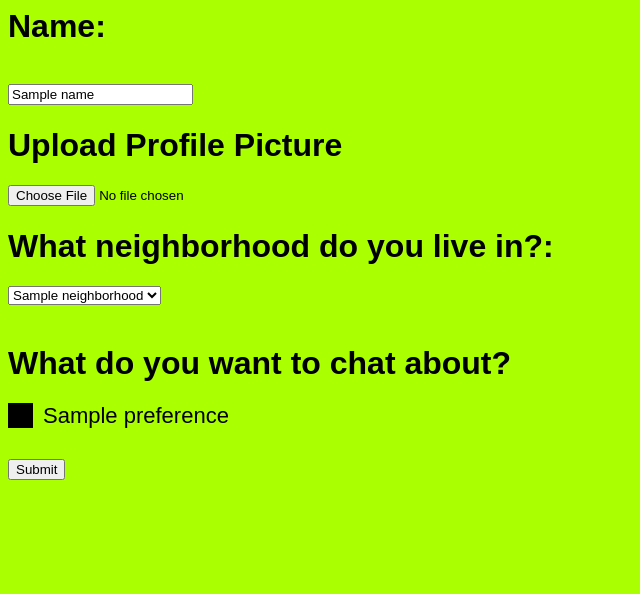
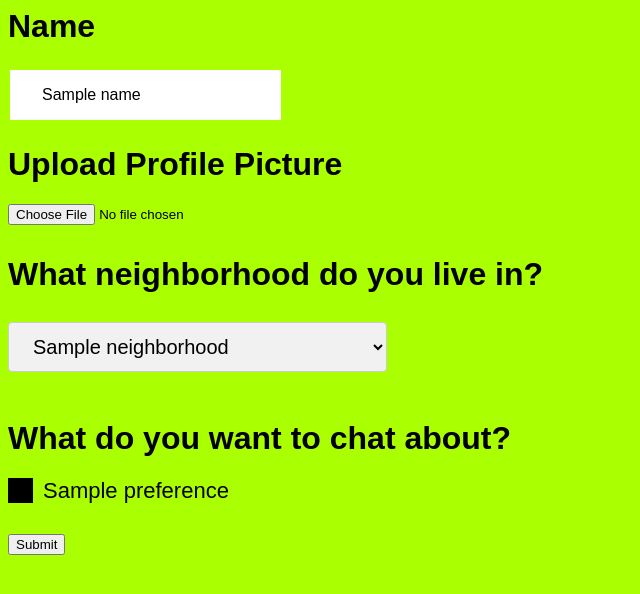
Before and after one commit to lmluck/chatterbreath, a Python web app: template templates/profile-edit.html in a window 1280 px wide. Shown: the top 594 px of the page, without its empty margins (0-640 px from the left). Run offline with Jinja, Linux system fonts and the light colour scheme; the template is opened without the code that fills it: most values are stand-ins (such as "Sample title", 1, 10 or a date in 2020).

Commit message:
css edits

```diff
--- a/static/profile-edit.css
+++ b/static/profile-edit.css
@@ -4,7 +4,6 @@ body {
     font-family: 'Maven Pro', sans-serif;
     font-style: normal;
     font-weight: 300;
-
 }
 
 editor {
@@ -88,71 +87,34 @@ button:hover {
   width: 25px;
   background-color: black;
 }
-.custom-select {
-  position: relative;
-  font-family: Arial;
+
+#dropdown {
+  width: 30%;
+  padding: 12px 20px;
+  margin: 8px 0;
+  display: inline-block;
+  border: 1px solid #ccc;
+  border-radius: 4px;
+  box-sizing: border-box;
+  background: #f1f1f1;
+  font-size: 20px;
 }
 
-/* .custom-select select {
-  display: none; /*hide original SELECT element:*/
-} */
-
-.select-selected {
-  background-color: DodgerBlue;
+input[type=text] {
+    background-color: white;
+    border: none;
+    color: white;
+    padding: 16px 32px;
+    text-decoration: none;
+    margin: 4px 2px;
+    cursor: pointer;
+    font-size: 16px;
+    font-family: 'Maven Pro', sans-serif;
+    font-style: normal;
+    font-weight: 300;
+    color: black;
 }
 
-/*style the arrow inside the select element:*/
-.select-selected:after {
-  position: absolute;
-  content: "";
-  top: 14px;
-  right: 10px;
-  width: 0;
-  height: 0;
-  border: 6px solid transparent;
-  border-color: #fff transparent transparent transparent;
+#file {
+    height: 30px;
 }
-
-/*point the arrow upwards when the select box is open (active):*/
-.select-selected.select-arrow-active:after {
-  border-color: transparent transparent #fff transparent;
-  top: 7px;
-}
-
-/*style the items (options), including the selected item:*/
-.select-items div,.select-selected {
-  color: #ffffff;
-  padding: 8px 16px;
-  border: 1px solid transparent;
-  border-color: transparent transparent rgba(0, 0, 0, 0.1) transparent;
-  cursor: pointer;
-  user-select: none;
-}
-
-/*style items (options):*/
-.select-items {
-  position: absolute;
-  background-color: DodgerBlue;
-  top: 100%;
-  left: 0;
-  right: 0;
-  z-index: 99;
-}
-
-/*hide the items when the select box is closed:*/
-.select-hide {
-  display: none;
-}
-
-.select-items div:hover, .same-as-selected {
-  background-color: rgba(0, 0, 0, 0.1);
-}
-
-.card {
-  box-shadow: 0 4px 8px 0 rgba(0, 0, 0, 0.2);
-  max-width: 400px;
-  margin: auto;
-  text-align: center;
-  font-family: arial;
-  border-radius: 50%;
-}
--- a/templates/chatpage.html
+++ b/templates/chatpage.html
@@ -8,12 +8,12 @@
     <h1>Chatting with {{other_profile}} </h1>
     <br>
 
-
     <iframe src="/chatdisplay" width="1000" height="300"></iframe>
 
     <form method="post" action="/send">
         <br>
-            <input type ="text" name ="chatmsg"> <input type="submit">
+        <input type ="text" name ="chatmsg">
+        <input type="submit">
     </form>
     <br>
     <div id="menu" class="click">
--- a/templates/profile-edit.html
+++ b/templates/profile-edit.html
@@ -5,19 +5,19 @@
     <body>
         <form id="profile" method='post' action="{{upload_url}}" enctype="multipart/form-data">
             <div class: "editor">
-                <h1>Name: </h1><br><input type = "text" name="name" value='{{name}}'><br>
+                <h1>Name </h1>
+                <input type="text" name="name" value='{{name}}'><br>
                 <h1> Upload Profile Picture </h1>
-                <input type="file" name="profile_picture" accept="image/*">
-                <h1>What neighborhood do you live in?: </h1>
-                    <div class="custom-select">
-                    <select name="neighborhood">
+                <input id="file" type="file" name="profile_picture" accept="image/*">
+                <h1>What neighborhood do you live in? </h1>
+                <form>
+                    <select name="neighborhoods" id="dropdown">
                     {% for neighborhood in neighborhood_options %}
-                        <label class = 'selector'><option value="{{neighborhood}}" name="neighborhood">{{neighborhood}}</option></label>
+                    <option>{{neighborhood}}</option>
                     {% endfor %}
-                    </select>
-                    </div>
+                    </select> <br>
+                </form >
                 <br>
-
                 <div><h1>What do you want to chat about?<h1></div>
                 <div class="preferences">
                     {% for preference in preferences %}
```
Also changed, not shown: static/chatpage.css (+34 -4 lines), static/welcomestyle.css (indentation only). Lines whose indentation alone changed are shown as unchanged.
